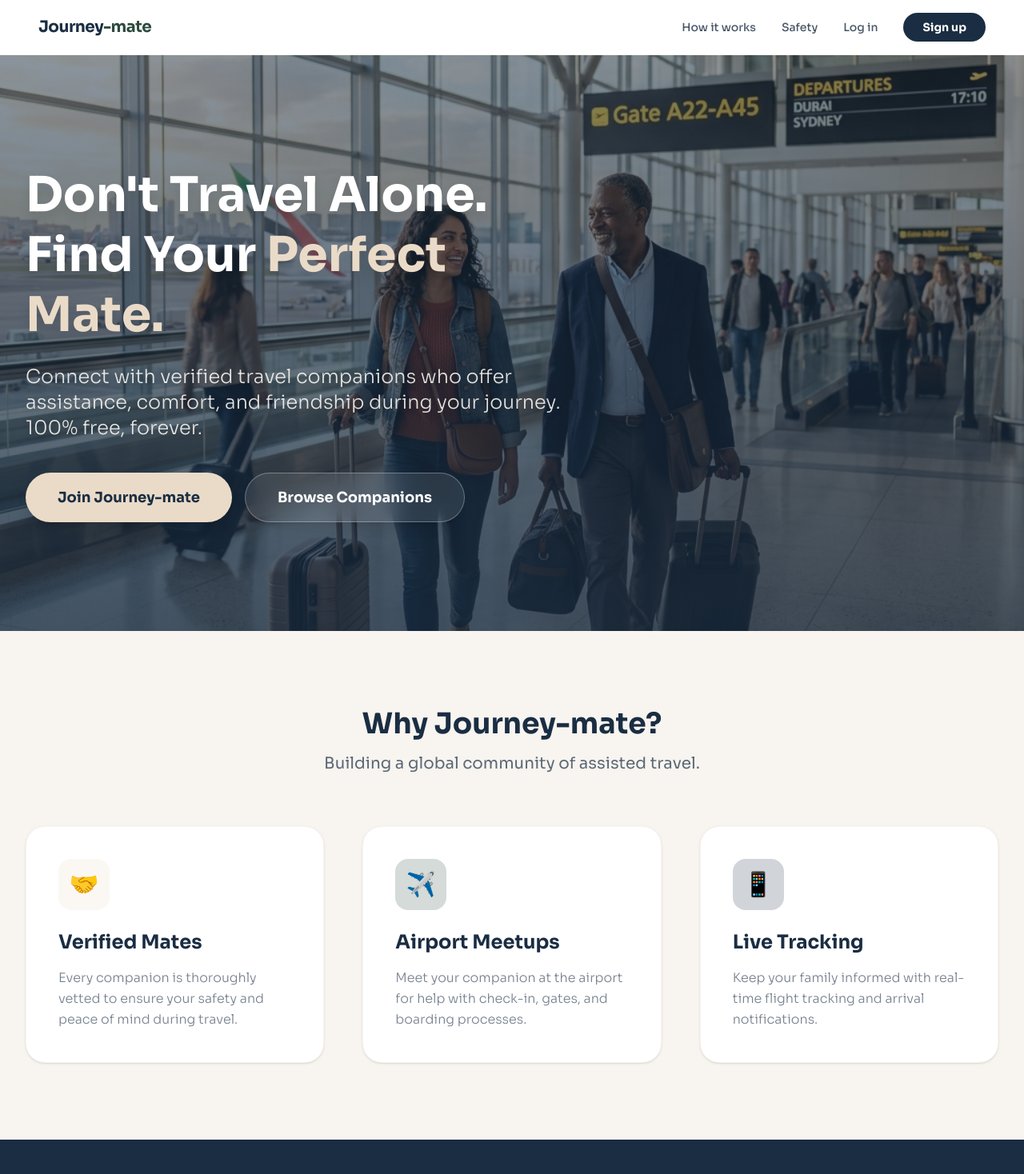
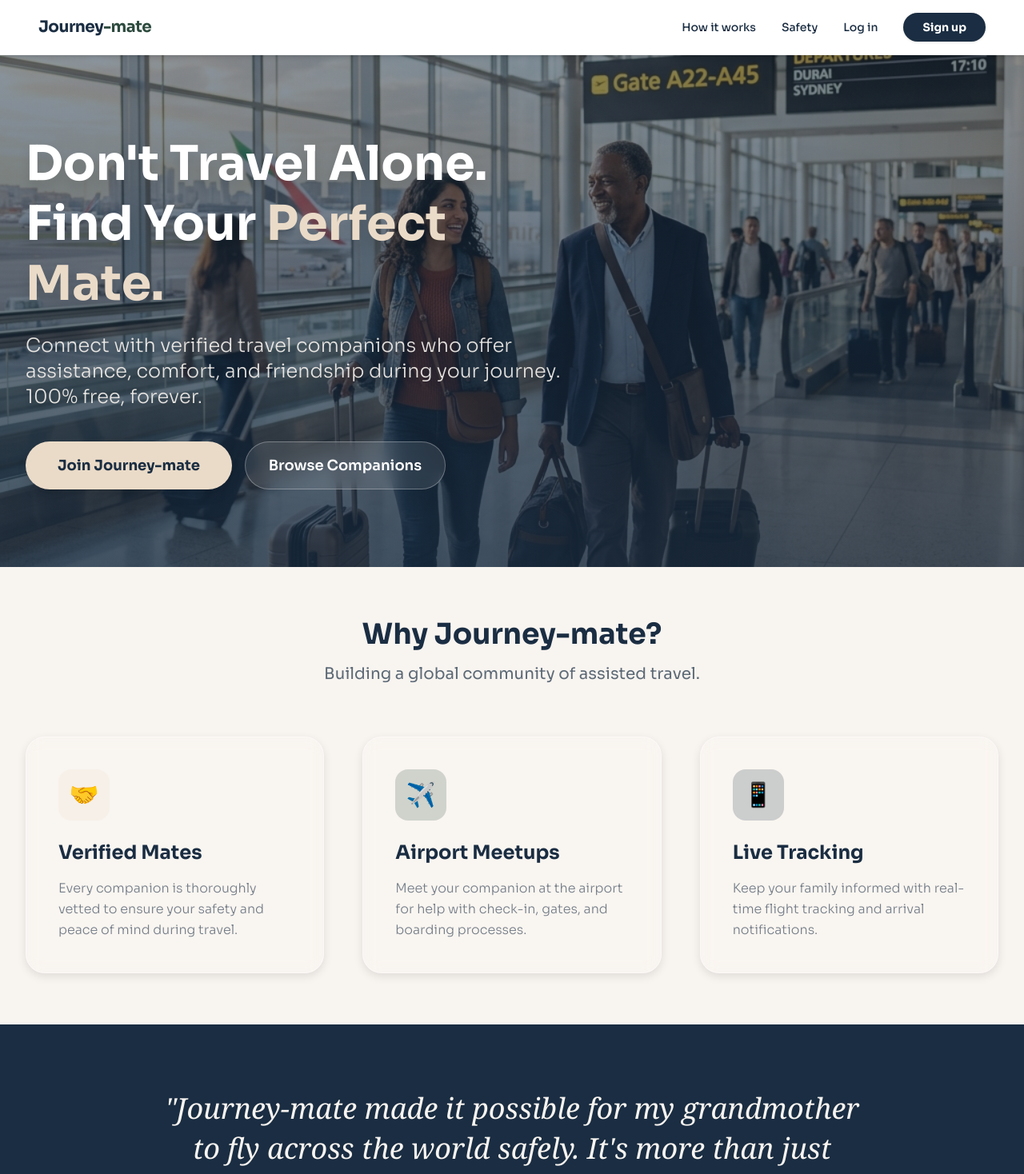
Before and after one commit to krishnaUIDev/Journey-mate, a Next.js app in the folder apps/web/: page / in a window 1280 px wide. Shown: the top 1468 px of the page at 80% size. Built offline with nearby package versions, Linux system fonts and the light colour scheme.

Commit message:
feat: add glassmorphism utility classes and apply to hero and feature sections

```diff
--- a/apps/web/app/globals.css
+++ b/apps/web/app/globals.css
@@ -5,8 +5,39 @@
   --color-sand: #EADBC8;
   --color-forest: #2C4A3E;
   --color-offwhite: #F8F4F0;
+  --font-sora: "Sora", sans-serif;
+}
 
-  --font-sora: "Sora", sans-serif;
+/* Glassmorphism utility */
+.glass-panel {
+  background: rgba(255, 255, 255, 0.1) !important;
+  backdrop-filter: blur(10px) saturate(120%) !important;
+  -webkit-backdrop-filter: blur(10px) saturate(120%) !important;
+  border: 1px solid rgba(255, 255, 255, 0.4) !important;
+  box-shadow: 0 4px 12px rgba(0, 0, 0, 0.1);
+}
+
+.glass-button {
+  background: rgba(255, 255, 255, 0.1);
+  backdrop-filter: blur(8px);
+  -webkit-backdrop-filter: blur(8px);
+  border: 1px solid rgba(255, 255, 255, 0.3);
+  color: white;
+  padding: 0.8rem 1.8rem;
+  border-radius: 9999px;
+  font-weight: 600;
+  transition: all 0.3s ease;
+  cursor: pointer;
+  display: inline-flex;
+  align-items: center;
+  gap: 0.5rem;
+}
+
+.glass-button:hover {
+  background: rgba(255, 255, 255, 0.2);
+  border-color: rgba(255, 255, 255, 0.5);
+  transform: translateY(-2px);
+  box-shadow: 0 4px 12px rgba(0, 0, 0, 0.1);
 }
 
 @layer base {
@@ -14,7 +45,12 @@
     @apply bg-offwhite text-navy font-sans;
   }
 
-  h1, h2, h3, h4, h5, h6 {
+  h1,
+  h2,
+  h3,
+  h4,
+  h5,
+  h6 {
     @apply font-sora;
   }
 }
--- a/apps/web/app/page.tsx
+++ b/apps/web/app/page.tsx
@@ -1,25 +1,23 @@
 import Image from "next/image";
-
 export default function Page() {
   return (
     <main className="min-h-screen">
       {/* Navigation */}
-      <nav className="flex items-center justify-between px-8 py-4 bg-white border-b border-sand/30 sticky top-0 z-50">
+      <nav className="sticky top-0 z-50 flex items-center justify-between px-8 py-4 bg-white shadow-md border-b border-gray-100">
         <div className="text-xl font-bold tracking-tight text-navy lg:px-4">
           Journey<span className="text-forest">-mate</span>
         </div>
-        <div className="hidden md:flex items-center gap-8 font-medium text-navy/80 lg:px-4">
+        <div className="hidden md:flex items-center gap-8 font-medium text-navy lg:px-4">
           <a href="#" className="hover:text-forest transition-colors text-sm">How it works</a>
           <a href="#" className="hover:text-forest transition-colors text-sm">Safety</a>
           <a href="#" className="hover:text-forest transition-colors text-sm">Log in</a>
-          <button className="bg-navy text-white px-6 py-2 rounded-full font-bold hover:bg-forest transition-all text-sm">
+          <button className="bg-navy text-white px-6 py-2 rounded-full font-bold hover:bg-forest transition-all text-sm shadow-sm">
             Sign up
           </button>
         </div>
       </nav>
-
       {/* Hero Section */}
-      <section className="relative h-[90vh] flex items-center justify-center overflow-hidden">
+      <section className="relative h-[80vh] flex items-center justify-center overflow-hidden">
         <Image
           src="/hero.png"
           alt="Travel companions"
@@ -29,7 +27,6 @@ export default function Page() {
         />
         <div className="absolute inset-0 bg-navy/50" />
         <div className="absolute inset-0 bg-gradient-to-t from-navy to-transparent opacity-60" />
-
         <div className="relative z-10 max-w-7xl w-full px-8 text-white">
           <div className="max-w-2xl">
             <h1 className="text-4xl md:text-6xl font-bold mb-6 leading-tight drop-shadow-xl">
@@ -44,37 +41,35 @@ export default function Page() {
               <button className="bg-sand text-navy px-10 py-4 rounded-full text-lg font-bold hover:bg-white transition-all transform hover:scale-105 shadow-lg">
                 Join Journey-mate
               </button>
-              <button className="bg-white/10 backdrop-blur-md border border-white/30 text-white px-10 py-4 rounded-full text-lg font-bold hover:bg-white/20 transition-all shadow-lg">
+              <button className="glass-button text-lg">
                 Browse Companions
               </button>
             </div>
           </div>
         </div>
       </section>
-
       {/* Features Preview */}
-      <section className="py-24 px-8 bg-offwhite">
+      <section className="py-16 px-8 bg-offwhite">
         <div className="max-w-7xl mx-auto text-center mb-16">
           <h2 className="text-4xl font-bold text-navy mb-4">Why Journey-mate?</h2>
           <p className="text-xl text-navy/70">Building a global community of assisted travel.</p>
         </div>
-
         <div className="grid md:grid-cols-3 gap-12 max-w-7xl mx-auto">
-          <div className="bg-white p-10 rounded-3xl shadow-sm hover:shadow-xl transition-shadow border border-sand/30">
+          <div className="glass-panel p-10 rounded-3xl transition-transform hover:scale-[1.02]">
             <div className="w-16 h-16 bg-sand/20 rounded-2xl flex items-center justify-center text-3xl mb-6">🤝</div>
             <h3 className="text-2xl font-bold mb-4">Verified Mates</h3>
             <p className="text-navy/60 leading-relaxed font-light">
               Every companion is thoroughly vetted to ensure your safety and peace of mind during travel.
             </p>
           </div>
-          <div className="bg-white p-10 rounded-3xl shadow-sm hover:shadow-xl transition-shadow border border-sand/30">
+          <div className="glass-panel p-10 rounded-3xl transition-transform hover:scale-[1.02]">
             <div className="w-16 h-16 bg-forest/20 rounded-2xl flex items-center justify-center text-3xl mb-6">✈️</div>
             <h3 className="text-2xl font-bold mb-4">Airport Meetups</h3>
             <p className="text-navy/60 leading-relaxed font-light">
               Meet your companion at the airport for help with check-in, gates, and boarding processes.
             </p>
           </div>
-          <div className="bg-white p-10 rounded-3xl shadow-sm hover:shadow-xl transition-shadow border border-sand/30">
+          <div className="glass-panel p-10 rounded-3xl transition-transform hover:scale-[1.02]">
             <div className="w-16 h-16 bg-navy/20 rounded-2xl flex items-center justify-center text-3xl mb-6">📱</div>
             <h3 className="text-2xl font-bold mb-4">Live Tracking</h3>
             <p className="text-navy/60 leading-relaxed font-light">
@@ -83,7 +78,6 @@ export default function Page() {
           </div>
         </div>
       </section>
-
       {/* Trust Quote */}
       <section className="bg-navy text-offwhite py-20 px-8 text-center">
         <div className="max-w-4xl mx-auto">
```
